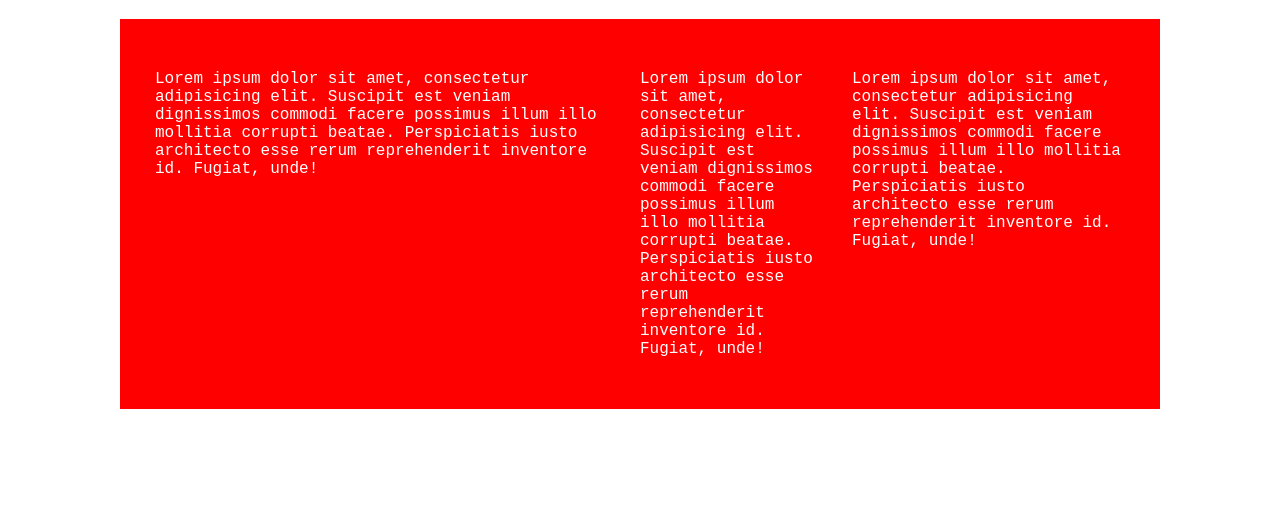
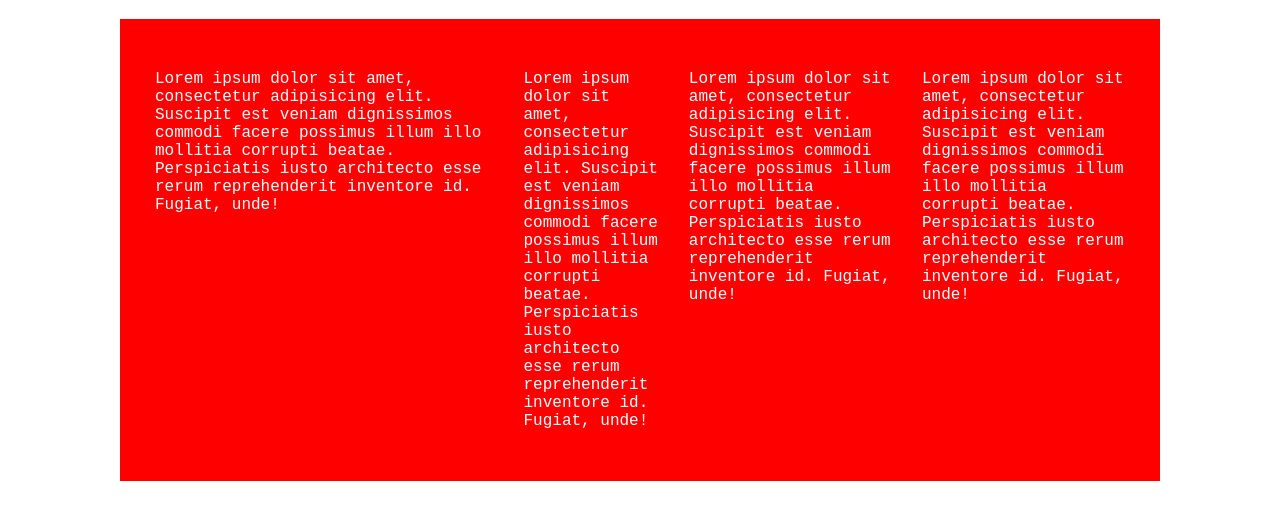
Before and after one commit to asheshadev/media-query-intro, a plain HTML site: page index.html in a window 1280 px wide. Shown: the part 61-580 px from the top of the page. Drawn offline with Linux system fonts and the light colour scheme.

Commit message:
html updated with new paragraph

```diff
--- a/index.html
+++ b/index.html
@@ -38,6 +38,16 @@
         </div>
 
 
+        <div class="box box3">
+            <p>Lorem ipsum dolor sit amet, consectetur adipisicing elit.
+                    Suscipit est veniam dignissimos commodi facere possimus
+                    illum illo mollitia corrupti beatae. Perspiciatis iusto
+                    architecto esse rerum
+                    reprehenderit inventore id. Fugiat, unde!
+                </p>
+    </div>
+
+
     </div>
 </body>
 </html>
```
